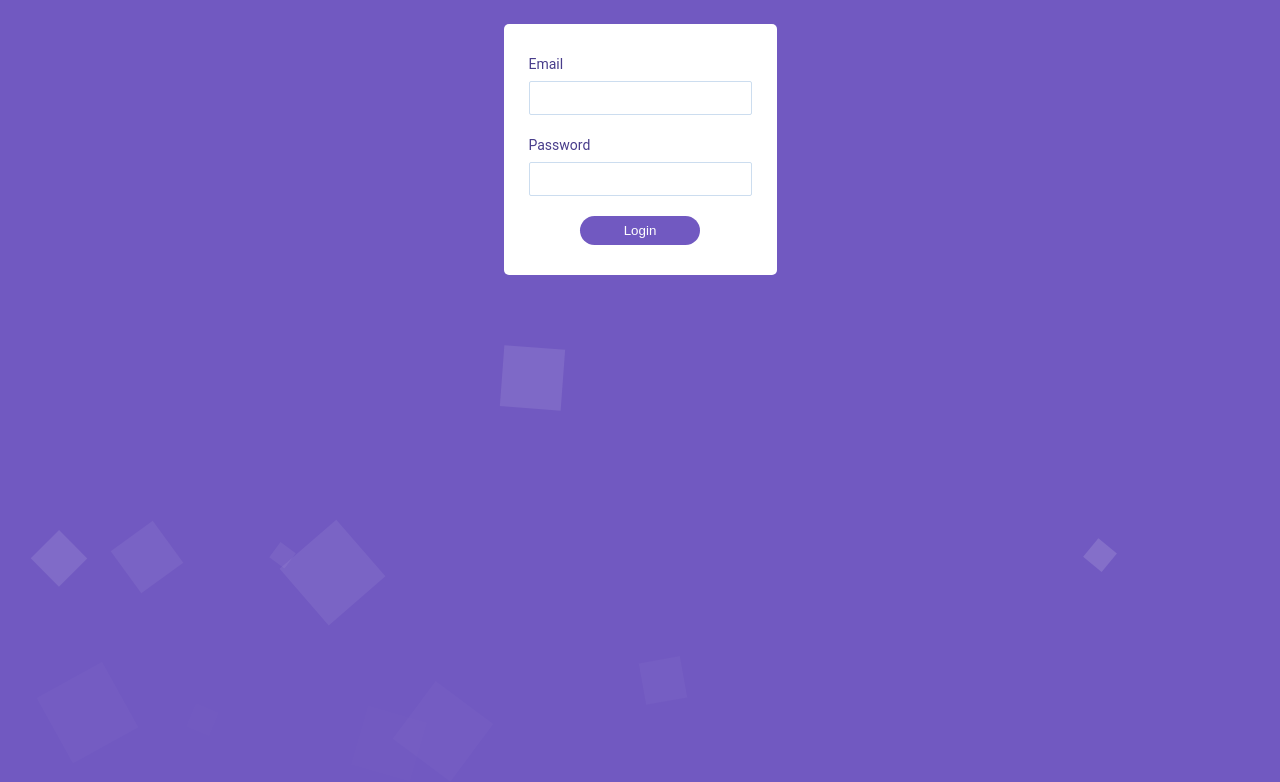
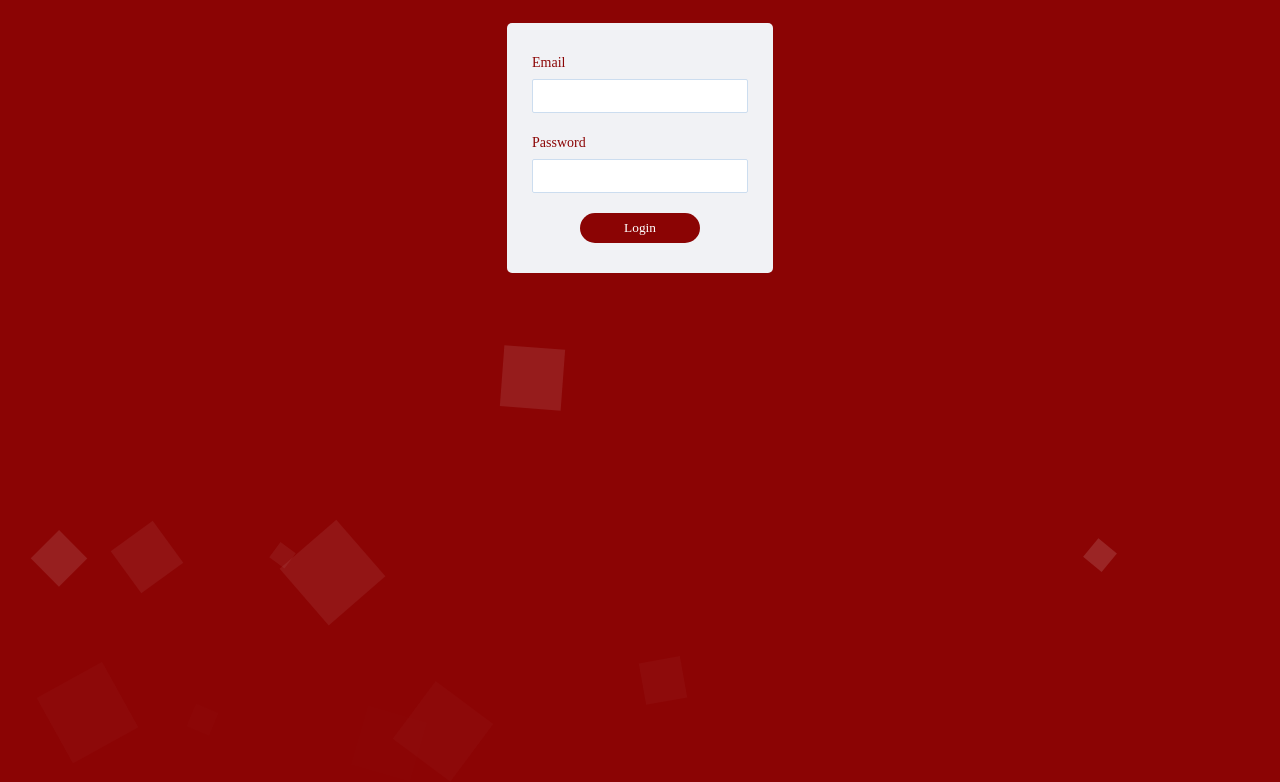
Before and after one commit to savionascimentodev/RocketSeat-Trainning, a plain HTML site: page FormularioAnimado/07/index.html in a window 1280 px wide. Shown: the part 74-856 px from the top of the page. Drawn offline with Linux system fonts and the light colour scheme.

Commit message:
Finished Project ✔️

```diff
--- a/FormularioAnimado/07/styles.css
+++ b/FormularioAnimado/07/styles.css
@@ -2,6 +2,8 @@
   box-sizing: border-box;
   margin: 0;
   padding: 0;
+  font-family: serif;
+  font-weight: 500;
 }
 
 html,
@@ -10,7 +12,7 @@ body {
 }
 
 body {
-  background-color: #7159c1;
+  background-color: rgb(139, 4, 4);
   font-family: Roboto, Arial, sans-serif;
 }
 
@@ -25,12 +27,12 @@ h1 {
   font-size: 32px;
   letter-spacing: 1px;
   margin: 20px 0;
-  color: white;
+  color: rgb(48, 2, 2);
 }
 
 form {
   margin: 20px 0;
-  background-color: white;
+  background-color: #f1f2f5;
   padding: 30px 25px;
   border-radius: 5px;
 }
@@ -41,7 +43,7 @@ form .input-block {
 
 form .input-block label {
   font-size: 14px;
-  color: darkslateblue;
+  color: rgb(139, 4, 4);
 }
 
 form .input-block input {
@@ -50,21 +52,26 @@ form .input-block input {
   margin-top: 8px;
   padding: 7px;
   font-size: 16px;
-  color: #7159c1;
+  color: rgb(139, 4, 4);
   border-radius: 2px;
   border: 1px solid #ccddef;
-  outline-color: #7159c1;
+  outline-color: rgb(139, 4, 4);
 }
 
 form .btn-login {
   display: block;
   min-width: 120px;
   border: none;
-  background-color: #7159c1;
+  background-color: rgb(139, 4, 4);
   color: white;
   border-radius: 25px;
   margin: auto;
   padding: 7px;
+}
+form .btn-login:hover {
+  background-color: rgb(194, 10, 10);
+  color: white;
+
 }
 
 /* APARIÇÃO DO FORM */
```
Also changed, not shown: FormularioAnimado/01/readme.md (added), FormularioAnimado/02/readme.md (added), FormularioAnimado/03/readme.md (added), FormularioAnimado/04/readme.md (added), FormularioAnimado/05/readme.md (added), FormularioAnimado/06/readme.md (added), FormularioAnimado/07/readme.md (added), FormularioAnimado/Readme.md (added).
